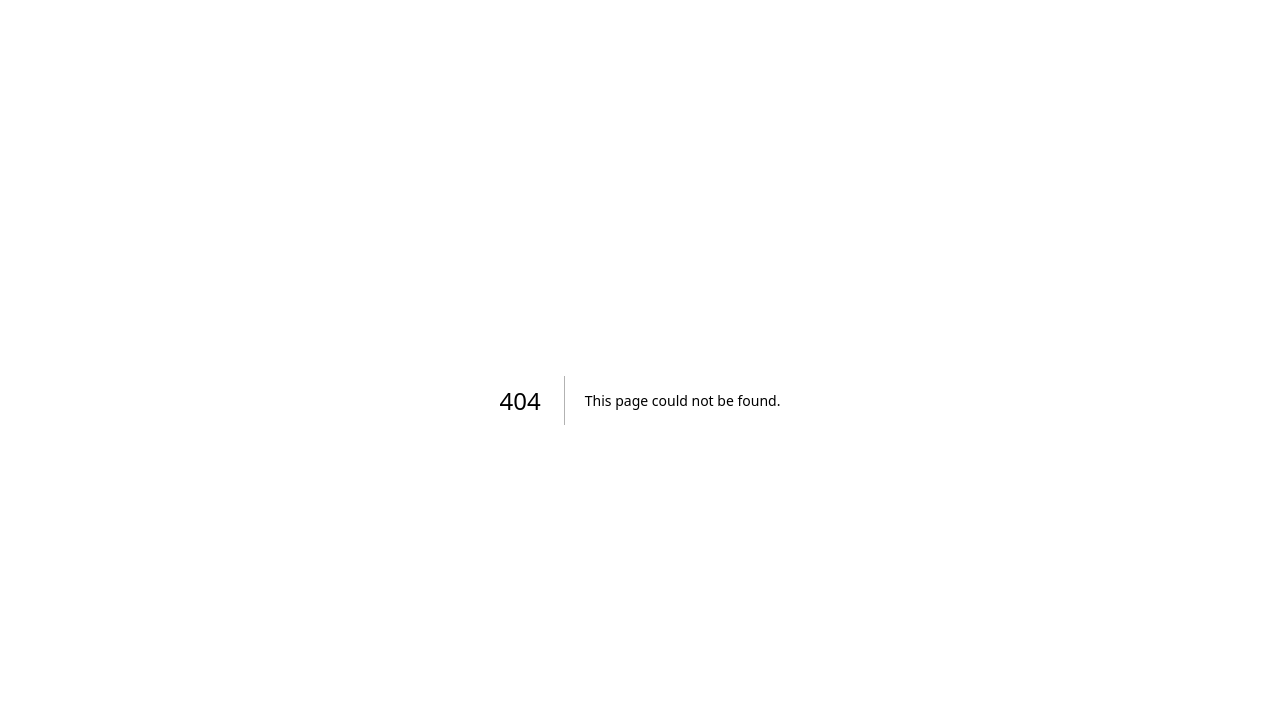
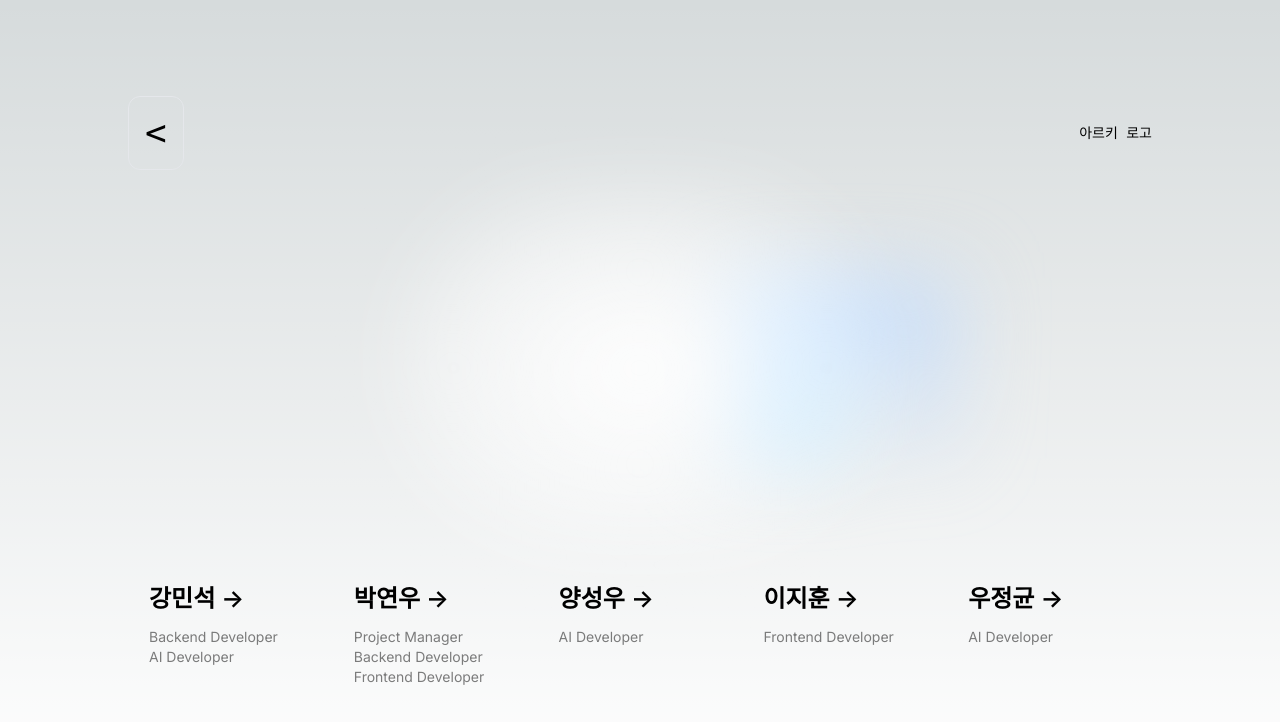
Before and after one commit to archi-corp/about-us, a Next.js app in the folder archi_web/: page /archi in a window 1280 px wide. Before the commit this address had no page. Shown: the top 722 px of the page. Built offline with nearby package versions, Linux system fonts and the light colour scheme.

Commit message:
add link and skeleton page

```diff
--- /dev/null
+++ b/archi_web/src/app/archi/minseok/page.tsx
@@ -0,0 +1,10 @@
+export default function Minseok() {
+    return(
+        <h1>직접 꾸미고 싶다 ! <br />
+         archi_web/src/app/archi/"본인이름"/page.tsx 수정 ㄱㄱ
+         <br />
+         니가해라! <br />
+         카톡 ㄱㄱ
+        </h1>
+    )
+}
--- /dev/null
+++ b/archi_web/src/app/archi/page.tsx
@@ -0,0 +1,144 @@
+import Image from "next/image";
+import Link from "next/link";
+export default function Home() {
+  return (
+    <main className="flex min-h-screen flex-col items-center justify-between p-24">
+      <div className="z-10 w-full max-w-5xl items-center justify-between font-mono text-sm lg:flex">
+
+        {/* <p className="fixed left-0 top-0 flex w-full justify-center border-b border-gray-300 bg-gradient-to-b from-zinc-200 pb-6 pt-8 backdrop-blur-2xl dark:border-neutral-800 dark:bg-zinc-800/30 dark:from-inherit lg:static lg:w-auto  lg:rounded-xl lg:border lg:p-4 lg:dark:bg-zinc-800/30"> */}
+        <Link href ="/" className="text-4xl font font-thin fixed left-0 top-0 flex w-full justify-center lg:static lg:w-auto  lg:rounded-xl lg:border lg:p-4" > &lt; </Link> &nbsp;
+
+
+
+        {/* </p> */}
+        <div className="fixed bottom-0 left-0 flex h-48 w-full items-end justify-center bg-gradient-to-t from-white via-white dark:from-black dark:via-black lg:static lg:size-auto lg:bg-none">
+          <a
+            className="pointer-events-none flex place-items-center gap-2 p-8 lg:pointer-events-auto lg:p-0"
+            href="https://vercel.com?utm_source=create-next-app&utm_medium=appdir-template&utm_campaign=create-next-app"
+            target="_blank"
+            rel="noopener noreferrer"
+          >
+            아르키 로고{" "}
+            {/* <Image
+              src="/vercel.svg"
+              alt="Vercel Logo"
+              className="dark:invert"
+              width={100}
+              height={24}
+              priority
+            /> */}
+          </a>
+        </div>
+      </div>
+
+      <div className="relative z-[-1] flex place-items-center before:absolute before:h-[300px] before:w-full before:-translate-x-1/2 before:rounded-full before:bg-gradient-radial before:from-white before:to-transparent before:blur-2xl before:content-[''] after:absolute after:-z-20 after:h-[180px] after:w-full after:translate-x-1/3 after:bg-gradient-conic after:from-sky-200 after:via-blue-200 after:blur-2xl after:content-[''] before:dark:bg-gradient-to-br before:dark:from-transparent before:dark:to-blue-700 before:dark:opacity-10 after:dark:from-sky-900 after:dark:via-[#0141ff] after:dark:opacity-40 sm:before:w-[480px] sm:after:w-[240px] before:lg:h-[360px]">
+        {/* <Image
+          className="relative dark:drop-shadow-[0_0_0.3rem_#ffffff70] dark:invert"
+          src="/next.svg"
+          alt="Next.js Logo"
+          width={180}
+          height={37}
+          priority
+        /> */}
+      </div>
+
+      <div className="mb-32 grid text-center lg:mb-0 lg:w-full lg:max-w-5xl lg:grid-cols-5 lg:text-left">
+        <Link href="/archi/minseok" legacyBehavior>
+            <div
+            //   href="https://nextjs.org/docs?utm_source=create-next-app&utm_medium=appdir-template&utm_campaign=create-next-app"
+            className="group rounded-lg border border-transparent px-5 py-4 transition-colors hover:border-gray-300 hover:bg-gray-100 hover:dark:border-neutral-700 hover:dark:bg-neutral-800/30"
+            //   target="_blank"
+            rel="noopener noreferrer"
+            >
+            <p className="m-0 max-w-[30ch] text-sm opacity-50">
+
+            </p>
+            <h2 className="mb-3 text-2xl font-semibold">
+                강민석{" "}
+                <span className="inline-block transition-transform group-hover:translate-x-1 motion-reduce:transform-none">
+                -&gt;
+                </span>
+            </h2>
+            <p className="m-0 max-w-[30ch] text-sm opacity-50">
+            Backend Developer <br /> AI Developer
+            </p>
+            </div>
+        </Link>
+        <Link href="/archi/rachel" legacyBehavior>
+            <div
+            //   href="https://nextjs.org/learn?utm_source=create-next-app&utm_medium=appdir-template-tw&utm_campaign=create-next-app"
+            className="group rounded-lg border border-transparent px-5 py-4 transition-colors hover:border-gray-300 hover:bg-gray-100 hover:dark:border-neutral-700 hover:dark:bg-neutral-800/30"
+            //   target="_blank"
+            rel="noopener noreferrer"
+            >
+            <h2 className="mb-3 text-2xl font-semibold">
+                박연우{" "}
+                <span className="inline-block transition-transform group-hover:translate-x-1 motion-reduce:transform-none">
+                -&gt;
+                </span>
+            </h2>
+            <p className="m-0 max-w-[30ch] text-sm opacity-50">
+            Project Manager<br /> Backend Developer <br /> Frontend Developer
+            </p>
+            </div>
+        </Link>
+        <Link href="/archi/yang" legacyBehavior>
+            <div
+            //   href="https://vercel.com/templates?framework=next.js&utm_source=create-next-app&utm_medium=appdir-template&utm_campaign=create-next-app"
+            className="group rounded-lg border border-transparent px-5 py-4 transition-colors hover:border-gray-300 hover:bg-gray-100 hover:dark:border-neutral-700 hover:dark:bg-neutral-800/30"
+            //   target="_blank"
+            rel="noopener noreferrer"
+            >
+            <h2 className="mb-3 text-2xl font-semibold">
+                양성우{" "}
+                <span className="inline-block transition-transform group-hover:translate-x-1 motion-reduce:transform-none">
+                -&gt;
+                </span>
+            </h2>
+            <p className="m-0 max-w-[30ch] text-sm opacity-50">
+                AI Developer
+            </p>
+            </div>
+        </Link>
+        <Link href="/archi/rlaalswl" legacyBehavior>
+            <div
+            //   href="https://vercel.com/new?utm_source=create-next-app&utm_medium=appdir-template&utm_campaign=create-next-app"
+            className="group rounded-lg border border-transparent px-5 py-4 transition-colors hover:border-gray-300 hover:bg-gray-100 hover:dark:border-neutral-700 hover:dark:bg-neutral-800/30"
+            //   target="_blank"
+            rel="noopener noreferrer"
+            >
+
+            <h2 className="mb-3 text-2xl font-semibold" >
+                이지훈{" "}
+                <span className="inline-block transition-transform group-hover:translate-x-1 motion-reduce:transform-none">
+                -&gt;
+                </span>
+            </h2>
+            <p className="m-0 max-w-[30ch] text-balance text-sm opacity-50">
+                Frontend Developer
+            </p>
+            </div>
+        </Link>
+        <Link href="/archi/woodio" legacyBehavior>
+            <div
+            //   href="https://vercel.com/new?utm_source=create-next-app&utm_medium=appdir-template&utm_campaign=create-next-app"
+            className="group rounded-lg border border-transparent px-5 py-4 transition-colors hover:border-gray-300 hover:bg-gray-100 hover:dark:border-neutral-700 hover:dark:bg-neutral-800/30"
+            //   target="_blank"
+            rel="noopener noreferrer"
+            >
+
+            <h2 className="mb-3 text-2xl font-semibold" >
+                우정균{" "}
+                <span className="inline-block transition-transform group-hover:translate-x-1 motion-reduce:transform-none">
+                -&gt;
+                </span>
+            </h2>
+            <p className="m-0 max-w-[30ch] text-balance text-sm opacity-50">
+                AI Developer
+            </p>
+            </div>
+        </Link>
+      </div>
+    </main>
+  );
+}
--- /dev/null
+++ b/archi_web/src/app/archi/rachel/page.tsx
@@ -0,0 +1,10 @@
+export default function Rachel() {
+    return(
+        <h1>직접 꾸미고 싶다 ! <br />
+         archi_web/src/app/archi/"본인이름"/page.tsx 수정 ㄱㄱ
+         <br />
+         니가해라! <br />
+         카톡 ㄱㄱ
+        </h1>
+    )
+}
--- /dev/null
+++ b/archi_web/src/app/archi/rlaalswl/page.tsx
@@ -0,0 +1,10 @@
+export default function Rlaalswl() {
+    return(
+        <h1>직접 꾸미고 싶다 ! <br />
+         archi_web/src/app/archi/"본인이름"/page.tsx 수정 ㄱㄱ
+         <br />
+         니가해라! <br />
+         카톡 ㄱㄱ
+        </h1>
+    )
+}
--- /dev/null
+++ b/archi_web/src/app/archi/woodio/page.tsx
@@ -0,0 +1,10 @@
+export default function Woodio() {
+    return(
+        <h1>직접 꾸미고 싶다 ! <br />
+         archi_web/src/app/archi/"본인이름"/page.tsx 수정 ㄱㄱ
+         <br />
+         니가해라! <br />
+         카톡 ㄱㄱ
+        </h1>
+    )
+}
--- /dev/null
+++ b/archi_web/src/app/archi/yang/page.tsx
@@ -0,0 +1,10 @@
+export default function Yang() {
+    return(
+        <h1>직접 꾸미고 싶다 ! <br />
+         archi_web/src/app/archi/"본인이름"/page.tsx 수정 ㄱㄱ
+         <br />
+         니가해라! <br />
+         카톡 ㄱㄱ
+        </h1>
+    )
+}
--- /dev/null
+++ b/archi_web/src/app/chitchat/page.tsx
@@ -0,0 +1,5 @@
+export default function Chitchat() {
+    return(
+        <h1>개발예정입니다.</h1>
+    )
+}
--- /dev/null
+++ b/archi_web/src/app/journey/page.tsx
@@ -0,0 +1,5 @@
+export default function Journey() {
+    return(
+        <h1>개발예정입니다.</h1>
+    )
+}
--- a/archi_web/src/app/page.tsx
+++ b/archi_web/src/app/page.tsx
@@ -1,14 +1,12 @@
 import Image from "next/image";
-
+import Link from "next/link";
 export default function Home() {
   return (
     <main className="flex min-h-screen flex-col items-center justify-between p-24">
-      <div className="z-10 w-full max-w-5xl items-center justify-between font-mono text-sm lg:flex">
+      <div className="z-10 w-full max-w-5xl items-center justify-between text-sm lg:flex">
 
-        <p className="fixed left-0 top-0 flex w-full justify-center border-b border-gray-300 bg-gradient-to-b from-zinc-200 pb-6 pt-8 backdrop-blur-2xl dark:border-neutral-800 dark:bg-zinc-800/30 dark:from-inherit lg:static lg:w-auto  lg:rounded-xl lg:border lg:p-4 lg:dark:bg-zinc-800/30">
+        <p className="text-pretty font-medium fixed left-0 top-0 flex w-full justify-center  lg:static lg:w-auto  lg:rounded-xl ">
         archichatco@gmail.com &nbsp;
-
-
 
         </p>
         <div className="fixed bottom-0 left-0 flex h-48 w-full items-end justify-center bg-gradient-to-t from-white via-white dark:from-black dark:via-black lg:static lg:size-auto lg:bg-none">
@@ -32,21 +30,22 @@
       </div>
 
       <div className="relative z-[-1] flex place-items-center before:absolute before:h-[300px] before:w-full before:-translate-x-1/2 before:rounded-full before:bg-gradient-radial before:from-white before:to-transparent before:blur-2xl before:content-[''] after:absolute after:-z-20 after:h-[180px] after:w-full after:translate-x-1/3 after:bg-gradient-conic after:from-sky-200 after:via-blue-200 after:blur-2xl after:content-[''] before:dark:bg-gradient-to-br before:dark:from-transparent before:dark:to-blue-700 before:dark:opacity-10 after:dark:from-sky-900 after:dark:via-[#0141ff] after:dark:opacity-40 sm:before:w-[480px] sm:after:w-[240px] before:lg:h-[360px]">
-        <Image
+        {/* <Image
           className="relative dark:drop-shadow-[0_0_0.3rem_#ffffff70] dark:invert"
           src="/next.svg"
           alt="Next.js Logo"
           width={180}
           height={37}
           priority
-        />
+        /> */}
       </div>
 
       <div className="mb-32 grid text-center lg:mb-0 lg:w-full lg:max-w-5xl lg:grid-cols-4 lg:text-left">
-        <a
-          href="https://nextjs.org/docs?utm_source=create-next-app&utm_medium=appdir-template&utm_campaign=create-next-app"
+      <Link href="/chitchat" legacyBehavior>
+        <div
+          //href="https://nextjs.org/docs?utm_source=create-next-app&utm_medium=appdir-template&utm_campaign=create-next-app"
           className="group rounded-lg border border-transparent px-5 py-4 transition-colors hover:border-gray-300 hover:bg-gray-100 hover:dark:border-neutral-700 hover:dark:bg-neutral-800/30"
-          target="_blank"
+          // target="_blank"
           rel="noopener noreferrer"
         >
           <p className="m-0 max-w-[30ch] text-sm opacity-50">
@@ -54,68 +53,72 @@
           </p>
           <h2 className="mb-3 text-2xl font-semibold">
             떠들자{" "}
-            <span className="inline-block transition-transform group-hover:translate-x-1 motion-reduce:transform-none">
+            {/* <span className="inline-block transition-transform group-hover:translate-x-5 motion-reduce:transform-none">
               -&gt;
-            </span>
+            </span> */}
           </h2>
           <p className="m-0 max-w-[30ch] text-sm opacity-50">
             Team Archi 의 언어치료 어플리케이션 떠들자.
           </p>
-        </a>
-
-        <a
-          href="https://nextjs.org/learn?utm_source=create-next-app&utm_medium=appdir-template-tw&utm_campaign=create-next-app"
+        </div>
+        </Link>
+        <Link href="/archi" legacyBehavior>
+        <div
+          // href="https://nextjs.org/learn?utm_source=create-next-app&utm_medium=appdir-template-tw&utm_campaign=create-next-app"
           className="group rounded-lg border border-transparent px-5 py-4 transition-colors hover:border-gray-300 hover:bg-gray-100 hover:dark:border-neutral-700 hover:dark:bg-neutral-800/30"
-          target="_blank"
+          // target="_blank"
           rel="noopener noreferrer"
         >
+
           <h2 className="mb-3 text-2xl font-semibold">
             Archi{" "}
-            <span className="inline-block transition-transform group-hover:translate-x-1 motion-reduce:transform-none">
+            {/* <span className="inline-block transition-transform group-hover:translate-x-5 motion-reduce:transform-none">
               -&gt;
-            </span>
+            </span> */}
           </h2>
           <p className="m-0 max-w-[30ch] text-sm opacity-50">
             Team Archi 의 소중귀염뽀짝 팀원 5명을 소개합니다.
           </p>
-        </a>
+        </div>
+        </Link>
 
+        <Link href="/journey" legacyBehavior>
           <a
-          href="https://vercel.com/templates?framework=next.js&utm_source=create-next-app&utm_medium=appdir-template&utm_campaign=create-next-app"
+            // href="https://vercel.com/templates?framework=next.js&utm_source=create-next-app&utm_medium=appdir-template&utm_campaign=create-next-app"
             className="group rounded-lg border border-transparent px-5 py-4 transition-colors hover:border-gray-300 hover:bg-gray-100 hover:dark:border-neutral-700 hover:dark:bg-neutral-800/30"
             target="_blank"
             rel="noopener noreferrer"
           >
             <h2 className="mb-3 text-2xl font-semibold">
               Journey{" "}
-            <span className="inline-block transition-transform group-hover:translate-x-1 motion-reduce:transform-none">
+              {/* <span className="inline-block transition-transform group-hover:translate-x-5 motion-reduce:transform-none">
                 -&gt;
-            </span>
+              </span> */}
             </h2>
             <p className="m-0 max-w-[30ch] text-sm opacity-50">
               Team Archi 의 여정을 소개합니다.
             </p>
           </a>
-
+        </Link>
+        <Link href="/thanks" legacyBehavior>
           <a
             href="https://vercel.com/new?utm_source=create-next-app&utm_medium=appdir-template&utm_campaign=create-next-app"
             className="group rounded-lg border border-transparent px-5 py-4 transition-colors hover:border-gray-300 hover:bg-gray-100 hover:dark:border-neutral-700 hover:dark:bg-neutral-800/30"
             target="_blank"
             rel="noopener noreferrer"
           >
-           <p className="m-0 max-w-[30ch] text-sm opacity-50">
-            도움을 주신 분들
-          </p>
+
             <h2 className="mb-3 text-2xl font-semibold" >
               Thanks to{" "}
-            {/* <span className="inline-block transition-transform group-hover:translate-x-1 motion-reduce:transform-none">
+              {/* <span className="inline-block transition-transform group-hover:translate-x-5 motion-reduce:transform-none">
                 -&gt;
               </span> */}
             </h2>
-          {/* <p className="m-0 max-w-[30ch] text-balance text-sm opacity-50">
-            Instantly deploy your Next.js site to a shareable URL with Vercel.
-          </p> */}
+            <p className="m-0 max-w-[30ch] text-balance text-sm opacity-50">
+              Team Archi 의  "떠들자" <br /> 어플리케이션 제작에 도움을 주신 분들을 소개합니다.
+            </p>
           </a>
+        </Link>
       </div>
     </main>
   );
--- /dev/null
+++ b/archi_web/src/app/thanks/page.tsx
@@ -0,0 +1,5 @@
+export default function Thanks() {
+    return(
+        <h1>개발예정입니다.</h1>
+    )
+}
```
Lines whose indentation alone changed are shown as unchanged.
